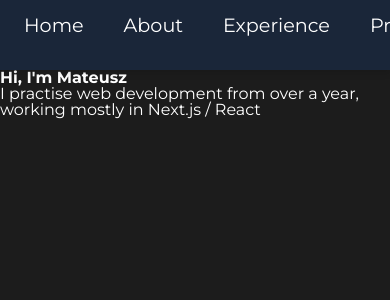
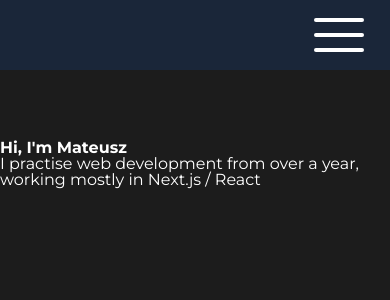
Before and after one commit to Mati2903/cvsite, a Next.js app: page / in a window 390 px wide. Shown: the top 300 px of the page. Built offline with nearby package versions, Linux system fonts and the light colour scheme.

Commit message:
change navbar code and styling

```diff
--- a/src/components/Navbar.js
+++ b/src/components/Navbar.js
@@ -1,40 +1,74 @@
+import Link from "next/link";
+import { useRouter } from "next/router";
+import { useState, useEffect } from "react";
 import { navLinks } from "../constants/index";
-import Link from "next/link";
-import { useState } from "react";
-import { FaBars } from "react-icons/fa";
 
 const Navbar = () => {
-	const [isOpen, setIsOpen] = useState(false);
-	const [activeLink, setActiveLink] = useState(null);
+	const router = useRouter();
 
-	const handleToggle = () => {
-		setIsOpen(!isOpen);
+	const [open, setOpen] = useState(false); //stan hamburgera
+
+	//funkcja do obsługi klika w menu hamburger zmieniająca stan (a przez to klasę) dla urządzeń mobilnych / dodaje też linię na dole navbara po jego otwarciu
+	const handleMenuClick = () => {
+		const navbar = document.querySelector(".nav");
+
+		if (window.innerWidth < 768) {
+			console.log(router.asPath);
+			!open ? setOpen(true) : setOpen(false);
+			!open
+				? navbar.classList.add("active")
+				: navbar.classList.remove("active");
+		}
 	};
 
-	const handleClick = (id) => {
-		setActiveLink(id);
-	};
+	//usuwanie klas w elementach po zrobieniu resize szerokości okna >= 768px - usuwa linię dzielącą menu i obraca logo do pozycji poziomej
+	useEffect(() => {
+		const handleResize = () => {
+			if (window.innerWidth >= 768) {
+				setOpen(false);
+
+				document.querySelector(".nav").classList.remove("active");
+			}
+		};
+		window.addEventListener("resize", handleResize);
+	});
+
+	//usuwanie klas open (zamykanie menu) po kliknięciu na stronie poza navbarem
+	useEffect(() => {
+		if (open) {
+			document.querySelector("main").addEventListener("click", () => {
+				setOpen(false);
+				document.querySelector(".nav").classList.remove("active");
+			});
+		}
+	}, [open]);
 
 	return (
-		<nav className="navbar">
-			<button className="navbar__toggle" onClick={handleToggle}>
-				<FaBars />
-			</button>
-			<ul className={`navbar__links ${isOpen ? "open" : ""}`}>
+		<nav className="nav">
+			<ul
+				onClick={handleMenuClick}
+				className={`nav-menu ${open ? "open" : ""}`}
+			>
+				{/* navLinks comes from constants - simulates db */}
 				{navLinks.map((link) => (
 					<li key={link.id}>
 						<Link
-							className={
-								activeLink === link.id ? "navbar__link active" : "navbar__link"
-							}
-							href={`#${link.id}`}
-							onClick={() => handleClick(link.id)}
+							href={link.href}
+							//check which element was clicked based on href value and add active class to clicked link
+							className={router.asPath == link.href ? "active" : ""}
 						>
 							{link.title}
 						</Link>
 					</li>
 				))}
 			</ul>
+			{/* hamburger */}
+			<div
+				className={`hamburger ${open ? "open" : ""}`}
+				onClick={handleMenuClick}
+			>
+				<div className="hamburger__icon"></div>
+			</div>
 		</nav>
 	);
 };
--- a/src/constants/index.js
+++ b/src/constants/index.js
@@ -1,22 +1,28 @@
+//============ navbar menu links ================
 export const navLinks = [
 	{
 		id: "home",
+		href: "/",
 		title: "Home",
 	},
 	{
 		id: "about",
+		href: "/#about",
 		title: "About",
 	},
 	{
 		id: "experience",
+		href: "/#experience",
 		title: "Experience",
 	},
 	{
 		id: "projects",
+		href: "/#projects",
 		title: "Projects",
 	},
 	{
 		id: "contact",
+		href: "/#contact",
 		title: "Contact",
 	},
 ];
--- a/src/pages/_document.js
+++ b/src/pages/_document.js
@@ -1,13 +1,18 @@
-import { Html, Head, Main, NextScript } from 'next/document'
+import { Html, Head, Main, NextScript } from "next/document";
 
 export default function Document() {
 	return (
 		<Html lang="en">
+			<link rel="preconnect" href="https://fonts.gstatic.com" />
+			<link
+				href="https://fonts.googleapis.com/css2?family=Montserrat:wght@400;700&display=swap"
+				rel="stylesheet"
+			/>
 			<Head />
 			<body>
 				<Main />
 				<NextScript />
 			</body>
 		</Html>
-  )
+	);
 }
--- a/src/pages/index.js
+++ b/src/pages/index.js
@@ -11,11 +11,6 @@ export default function Home() {
 				<meta name="description" content="Generated by create next app" />
 				<meta name="viewport" content="width=device-width, initial-scale=1" />
 				<link rel="icon" href="/favicon.ico" />
-				<link rel="preconnect" href="https://fonts.gstatic.com" />
-				<link
-					href="https://fonts.googleapis.com/css2?family=Montserrat:wght@400;700&display=swap"
-					rel="stylesheet"
-				/>
 			</Head>
 			<Navbar />
 			<main>
--- a/src/styles/_navbar.scss
+++ b/src/styles/_navbar.scss
@@ -1,71 +1,213 @@
-.navbar {
+$navBgColor: #1a2639;
+$navTextColor: #fff;
+$hamburgerIconColor: #fff;
+.nav {
+	position: relative;
+	width: 100%;
+	min-height: 70px;
+	padding: 0 1rem;
 	display: flex;
-	align-items: center;
+	align-items: flex-start;
 	justify-content: space-between;
-	background-color: #1a2639;
-	padding: 1rem;
-	box-shadow: 0 4px 6px rgba(0, 0, 0, 0.1);
-	font-size: 1.2rem;
-	height: 70px;
-	position: fixed;
-	top: 0;
-	left: 0;
-	width: 100%;
 	z-index: 999;
+	font-family: "Montserrat", sans-serif;
+	font-weight: 700;
+	font-size: 1rem;
+	background-color: $navBgColor;
 
-	&__toggle {
-		display: none;
+	&.active::after {
+		width: 66%;
+		opacity: 1;
+		box-shadow: 0 0 1.5px 0.5px #444;
+		transition: width 0.5s ease-in-out, opacity 0.1s ease-in-out;
 	}
 
-	&__links {
+	//------------logo ------------------
+	&__logo {
+		font-family: "Oleo Script Swash Caps", cursive;
+		font-size: 1.4rem;
+		color: $navTextColor;
+		cursor: pointer;
+		position: absolute;
+		left: 1rem;
+		align-self: center;
+		transform: rotate(0);
+		transition: transform 0.4s linear, left 0.4s linear;
+
+		&.rotate {
+			transform: rotate(-90deg);
+			left: -1.5rem;
+		}
+	}
+	//--------menu list--------
+	.nav-menu {
+		height: 70px;
+		margin: 0 0 0 50%;
+		padding: 1.5rem 0;
+		transform: translateX(-50%); //center list
 		display: flex;
+		flex-direction: column;
 		align-items: center;
-		justify-content: center;
+		gap: 2rem;
 		list-style: none;
-		margin: 0;
-		padding: 0;
-		flex: 1;
-
+		text-transform: uppercase;
+		transition: height 0.4s linear;
 		li {
-			margin: 0 1rem;
-
-			&:first-child {
-				margin-left: 0;
-			}
-
-			.navbar__link {
-				text-decoration: none;
-				color: #fff;
-				padding: 0.5rem;
-				border-radius: 5px;
+			display: flex;
+			align-items: center;
+			height: 100%;
+			margin-top: -100vh;
+			opacity: 0;
+			transition: opacity 0.4s linear, margin-top 0.5s linear;
+			a {
+				display: flex;
+				color: rgba(255, 255, 255, 0.4);
+				align-items: center;
+				height: 100%;
 				position: relative;
+				transition: 0.4s ease-in-out;
 
 				&::after {
 					content: "";
-					display: block;
 					position: absolute;
-					width: 100%;
+					margin-top: 40px;
+					margin-left: 50%; //to center after element with text
+					background-color: $navTextColor;
+					width: 0%;
+					border-radius: 2px;
 					height: 2px;
-					border-radius: 2px;
-					bottom: -4px;
-					left: 0;
-					background-color: #fff;
-					transform: scaleX(0);
-					transition: transform 0.3s ease-in-out;
+					transform: translateX(-50%); //to draw element from center to sides
+					transition: width 0.4s ease-in-out, box-shadow 0.3s ease-in-out;
 				}
-
-				&:hover::after,
-				&.active::after {
-					transform: scaleX(1);
+				&:hover {
+					color: $navTextColor;
+					&::after {
+						width: 100%;
+					}
 				}
-
+				//--------underline when link is active
 				&.active {
-					color: #fff;
+					color: $navTextColor;
 					&::after {
-						background-color: #fff;
+						width: 100%;
+						box-shadow: 0 0 2.5px 1px $navTextColor;
 					}
 				}
 			}
 		}
+		&.open {
+			height: 300px;
+			li {
+				margin-top: 0;
+				opacity: 1;
+			}
+		}
+	}
+
+	//-------------------- hamburger icon (three lines) ------------------------
+
+	.hamburger {
+		width: 50px;
+		height: 50px;
+		-webkit-tap-highlight-color: rgba(0, 0, 0, 0);
+		cursor: pointer;
+		align-self: center;
+		.hamburger__icon {
+			transition-duration: 0.5s;
+			position: relative;
+			height: 4px;
+			width: 50px;
+			top: 23px;
+			right: 10px;
+			border-radius: 2px;
+			background-color: $hamburgerIconColor;
+			&::before {
+				transition-duration: 0.5s;
+				position: absolute;
+				height: 4px;
+				width: 50px;
+				top: -15px;
+				border-radius: 2px;
+				background-color: $hamburgerIconColor;
+				content: "";
+			}
+			&::after {
+				transition-duration: 0.5s;
+				position: absolute;
+				height: 4px;
+				width: 50px;
+				top: 15px;
+				border-radius: 2px;
+				background-color: $hamburgerIconColor;
+				content: "";
+			}
+		}
+	}
+
+	//hamburger icon "X"
+	.hamburger.open {
+		width: 50px;
+		height: 50px;
+		cursor: pointer;
+		.hamburger__icon {
+			transition-duration: 0.5s;
+			position: relative;
+			height: 4px;
+			width: 50px;
+			top: 23px;
+			right: 10px;
+			background-color: transparent;
+			border-radius: 2px;
+			// hamburger menu top and bottom elements
+			&::before {
+				transition-duration: 0.5s;
+				position: absolute;
+				height: 4px;
+				width: 50px;
+				top: -15px;
+				border-radius: 2px;
+				background-color: $hamburgerIconColor;
+				content: "";
+				transform: rotateZ(45deg) scaleX(1.25) translate(10px, 10px);
+			}
+			&::after {
+				transition-duration: 0.5s;
+				position: absolute;
+				height: 4px;
+				width: 50px;
+				top: 15px;
+				border-radius: 2px;
+				background-color: $hamburgerIconColor;
+				content: "";
+				transform: rotateZ(-45deg) scaleX(1.25) translate(9px, -9px);
+			}
+		}
 	}
 }
+
+//=========== tablet / desktop =======================
+
+@media screen and (min-width: 768px) {
+	.nav {
+		align-items: center;
+		justify-content: flex-end;
+
+		height: 60px;
+		&__logo {
+			left: 3rem;
+		}
+		.nav-menu {
+			flex-direction: row;
+			margin: 0 3rem 0 0;
+			transform: translateX(0);
+
+			li {
+				opacity: 1;
+				margin-top: 0;
+			}
+		}
+		.hamburger {
+			display: none;
+		}
+	}
+}
--- a/src/styles/_reset.scss
+++ b/src/styles/_reset.scss
@@ -106,6 +106,6 @@ input {
 	border-radius: 0;
 }
 a {
-	color: black;
+	color: #fff;
 	text-decoration: none;
 }
```
Lines whose indentation alone changed are shown as unchanged.
